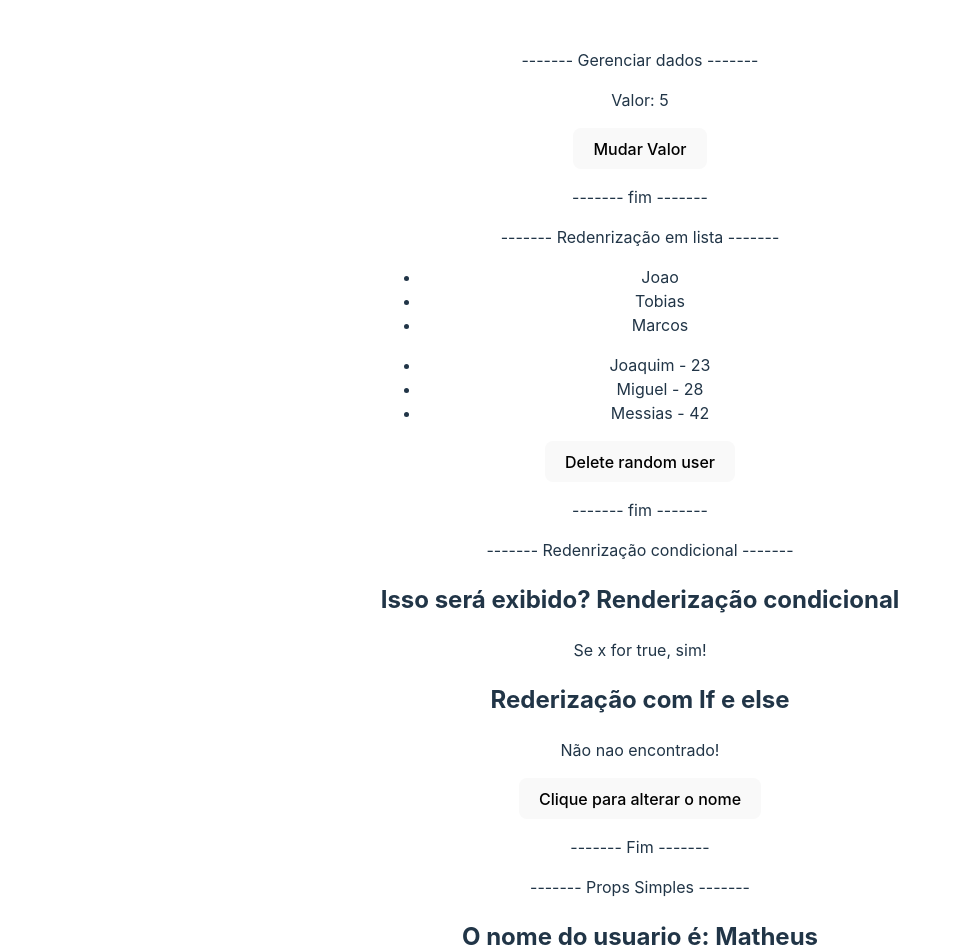
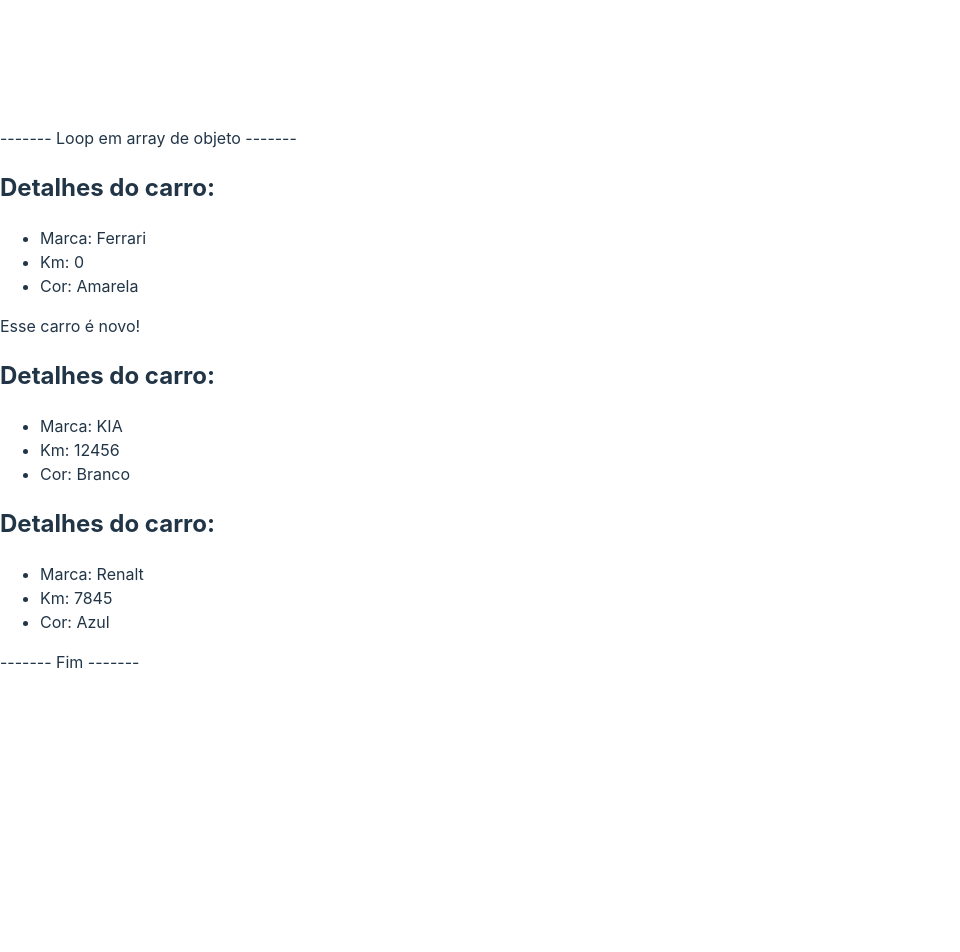
Before and after one commit to Dev-Organizada/React, a React (Vite) app in the folder introducao/introduction-react/: page / in a window 1280 px wide. Shown: the top 952 px of the page, without its empty margins (0-960 px from the left). Built offline with nearby package versions, Linux system fonts and the light colour scheme.

Commit message:
Loop em array de objeto

```diff
--- a/introducao/introduction-react/src/App.jsx
+++ b/introducao/introduction-react/src/App.jsx
@@ -1,40 +1,21 @@
-// components
-import FirstComponent from './components/FirstComponent'
-import Event from './components/Event'
-import Challenge from './components/Challenge'
-import MenegeData from './components/ManegeData'
-
-// image
-import ImageAda from './assets/ada.jpg'
-
-// styles
-import './App.css'
-import ListRender from './components/ListRender'
-import ConditionalRender from './components/ConditionalRender'
-import ShowUserName from './components/ShowUserName'
 import CarDetails from './components/CarDetails'
 
-
-
 function App() {
+  const cars = [
+    {id: 1, brand:"Ferrari", color: "Amarela", newCar: true, km: 0},
+    {id: 2, brand:"KIA", color: "Branco", newCar: false, km: 12456},
+    {id: 3, brand:"Renalt", color: "Azul", newCar: false, km: 7845}
+  ]
   return (
       <>
-        <MenegeData/>
-        <ListRender/>
-        <ConditionalRender/>
-
-        <p>------- Props Simples -------</p>
-        {/* Props */}
-        <ShowUserName name="Matheus" />
-        <p>------- Fim -------</p>
-
-        <p>------- Props com Destructuring -------</p>
-        {/* Destructuring*/}
-        <CarDetails brand="VW" km={1000} color="Red" newCar={false}/>
-
-        {/* Reaprovaitamento de código */}
-        <CarDetails brand="Ford" km={0} color="White" newCar={true}/>
-        <CarDetails brand="Fiat" km={4500} color="Pink" newCar={false}/>
+        <p>------- Loop em array de objeto -------</p>
+        {cars.map((car) => (
+          <CarDetails
+            brand={car.brand}
+            color={car.color}
+            km={car.km}
+            newCar={car.newCar}/>
+        ))}
         <p>------- Fim -------</p>
       </>
   )
```
